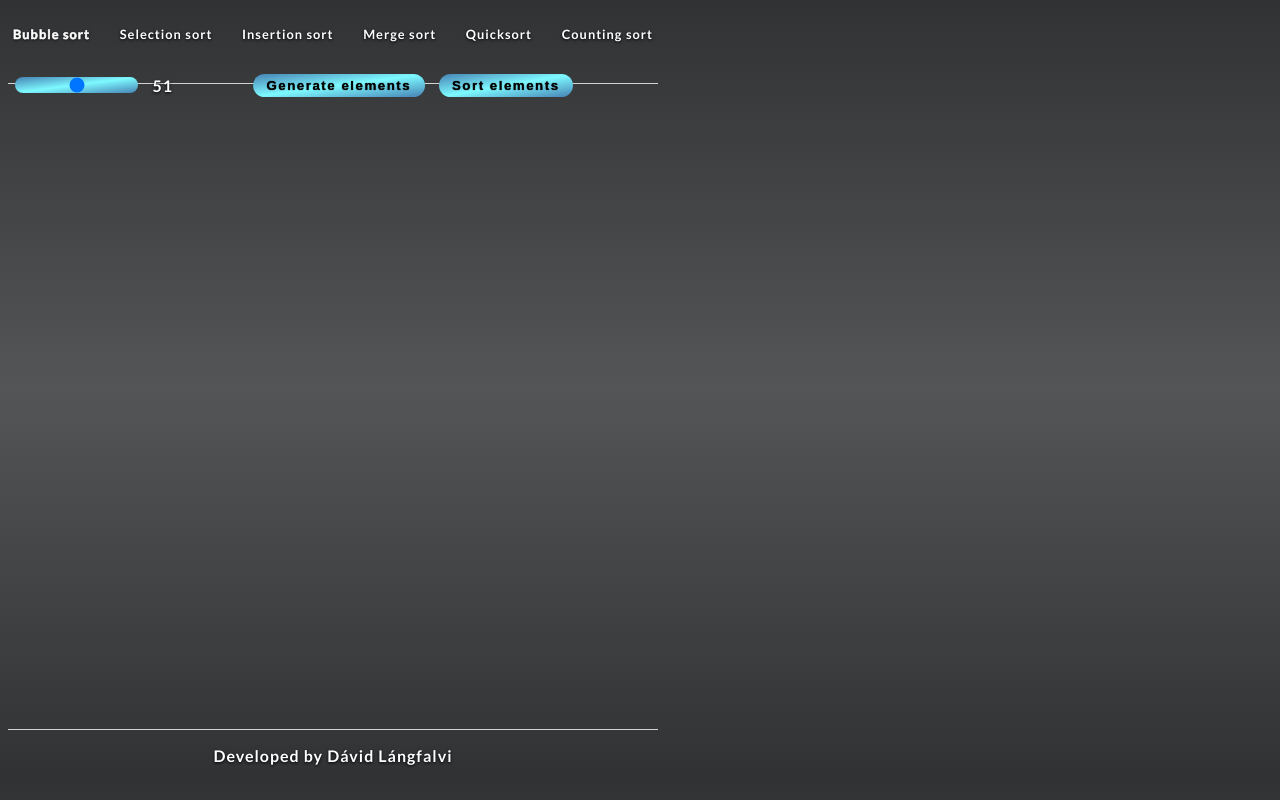
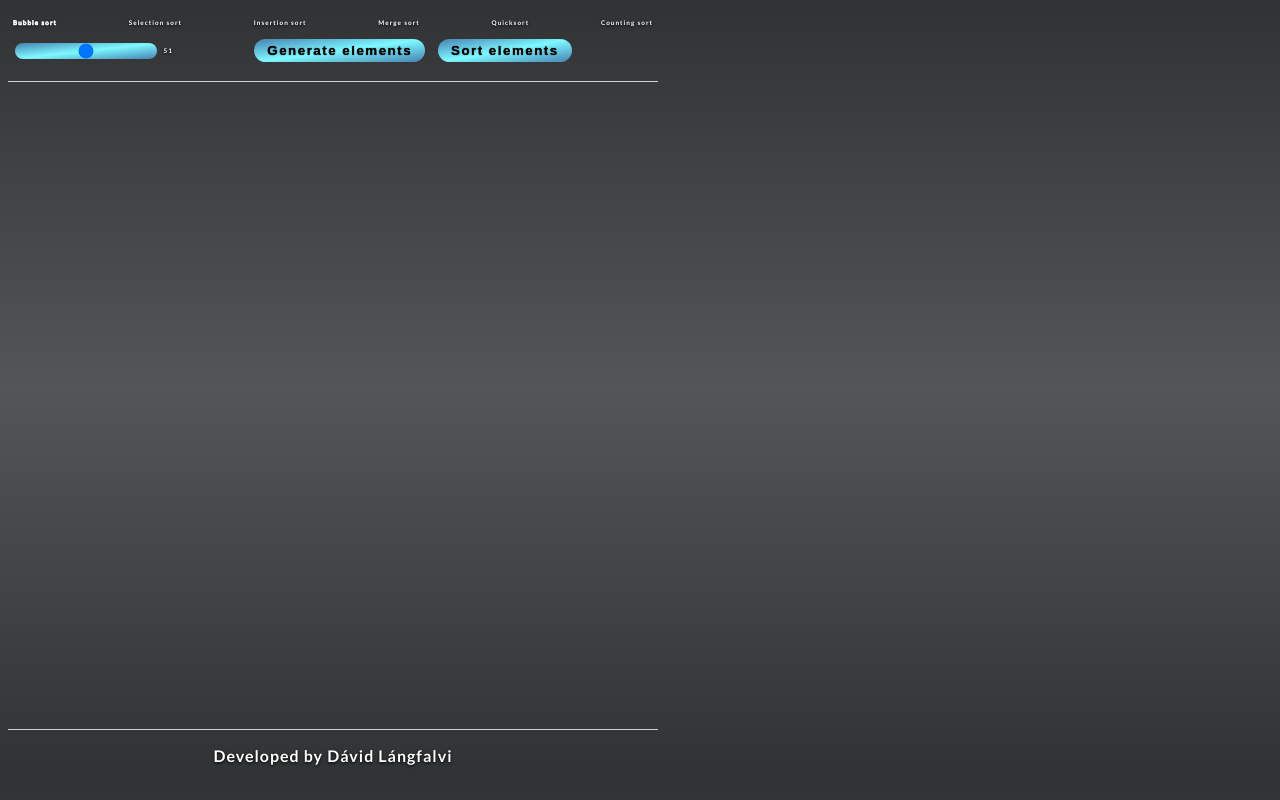
Before and after one commit to langfalvidavid/Sorting-algorithms-hobby-project, a plain HTML site: page index.html in a window 1280 px wide. Drawn offline with Linux system fonts and the light colour scheme.

Commit message:
some changes

```diff
--- a/css_elements/footer.css
+++ b/css_elements/footer.css
@@ -6,5 +6,6 @@ footer{
 }
 
 footer p{
+    font-size: 1rem;
     margin-top: 1em;
 }
--- a/css_elements/main.css
+++ b/css_elements/main.css
@@ -3,7 +3,6 @@
 main{
     height: 85%;
     margin: 0;
-    overflow:hidden;
 }
 
 .array-elements{
--- a/css_elements/navbar.css
+++ b/css_elements/navbar.css
@@ -9,7 +9,7 @@ header{
 
     header ul{
         display:flex;
-        font-size: .8rem;
+        font-size: .4rem;
         justify-content: space-between;
         padding: 0;
     }
--- a/index.css
+++ b/index.css
@@ -3,6 +3,7 @@
 }
 
 body{
+    font-size: .4rem;
     font-family: 'Lato', sans-serif;
     text-align: center;
     background-image: linear-gradient(to bottom,#303234,#545557, #303234);
```
